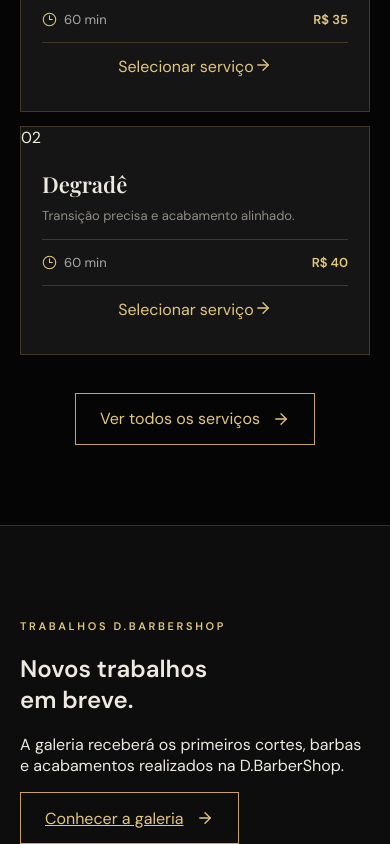
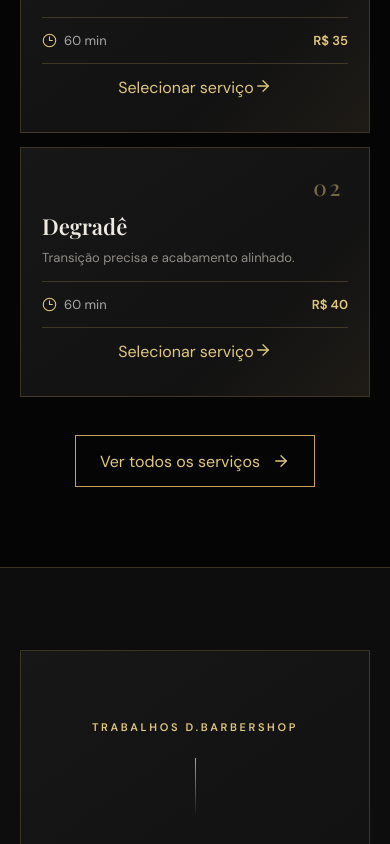
Before and after one commit to byeduardaanjos/DBarberShop, a Next.js app: page / in a window 390 px wide. Shown: the part 2080-2924 px from the top of the page. Built offline with nearby package versions, Linux system fonts and the light colour scheme.

Commit message:
Prepara serviços e galeria sem fotos fictícias

```diff
--- a/app/globals.css
+++ b/app/globals.css
@@ -567,3 +567,91 @@ a:focus-visible,button:focus-visible,input:focus-visible,select:focus-visible,te
   .calendar-header strong span{font-size:10px}
   .calendar-legend{display:none}
 }
+
+/* Honest launch state: image-free services and gallery */
+.service-card-no-image{
+  position:relative;
+  min-height:300px;
+  display:flex;
+  align-items:flex-end;
+  overflow:hidden;
+  background:linear-gradient(145deg,#171717,#101010);
+}
+.service-card-no-image::before{
+  content:"";
+  position:absolute;
+  inset:0;
+  background:linear-gradient(135deg,transparent 68%,rgba(200,164,93,.08));
+  pointer-events:none;
+}
+.service-card-no-image .service-body{position:relative;z-index:1;width:100%}
+.service-index{
+  position:absolute;
+  top:24px;
+  right:26px;
+  color:rgba(226,199,126,.48);
+  font-family:'Playfair Display',serif;
+  font-size:22px;
+  letter-spacing:.12em;
+}
+.gallery-coming-soon{
+  max-width:850px;
+  margin:auto;
+  padding:80px 7vw;
+  text-align:center;
+  background:linear-gradient(145deg,#171717,#0d0d0d);
+  border:1px solid var(--line);
+}
+.gallery-line{
+  width:1px;
+  height:58px;
+  margin:24px auto;
+  display:block;
+  background:linear-gradient(var(--gold),transparent);
+}
+.gallery-coming-soon h2,.gallery-empty h2{
+  margin:0 0 22px;
+  font-family:'Playfair Display',serif;
+  font-size:clamp(44px,6vw,72px);
+  line-height:1.02;
+}
+.gallery-coming-soon>p:not(.eyebrow),.gallery-empty>p:not(.eyebrow){
+  max-width:580px;
+  margin:0 auto 30px;
+  color:var(--muted);
+  line-height:1.75;
+}
+.gallery-coming-soon .outline-cta{
+  display:inline-flex;
+  align-items:center;
+  justify-content:center;
+  text-decoration:none;
+}
+.gallery-empty{
+  max-width:900px;
+  margin:auto;
+  padding:90px 7vw;
+  text-align:center;
+  background:linear-gradient(145deg,#171717,#0c0c0c);
+  border:1px solid var(--line);
+}
+.gallery-empty-mark{
+  width:78px;
+  height:78px;
+  margin:0 auto 32px;
+  display:grid;
+  place-items:center;
+  color:var(--gold-light);
+  font-family:'Playfair Display',serif;
+  font-size:38px;
+  border:1px solid var(--gold);
+  border-radius:50%;
+}
+.gallery-empty-actions{display:flex;justify-content:center;gap:12px;flex-wrap:wrap}
+.gallery-empty-actions a{text-decoration:none}
+@media(max-width:800px){
+  .service-card-no-image{min-height:250px}
+  .gallery-coming-soon,.gallery-empty{padding:58px 22px}
+  .gallery-empty-actions{flex-direction:column}
+  .gallery-empty-actions a{width:100%}
+}
```
